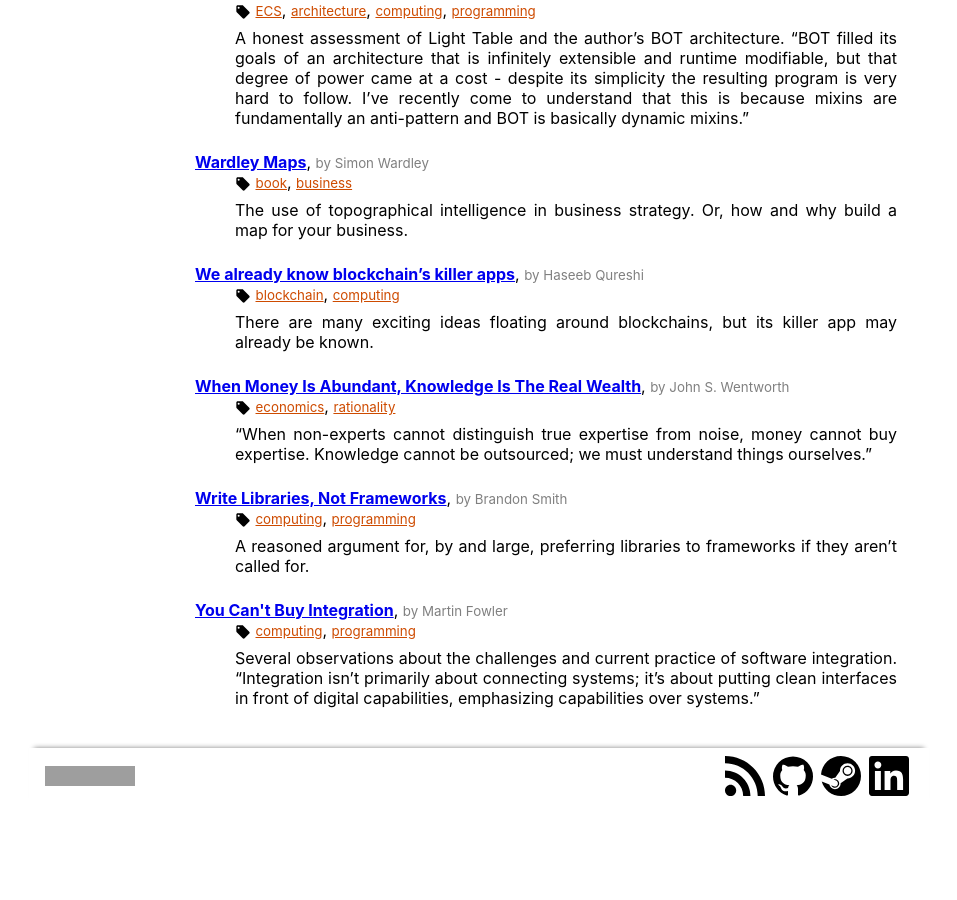
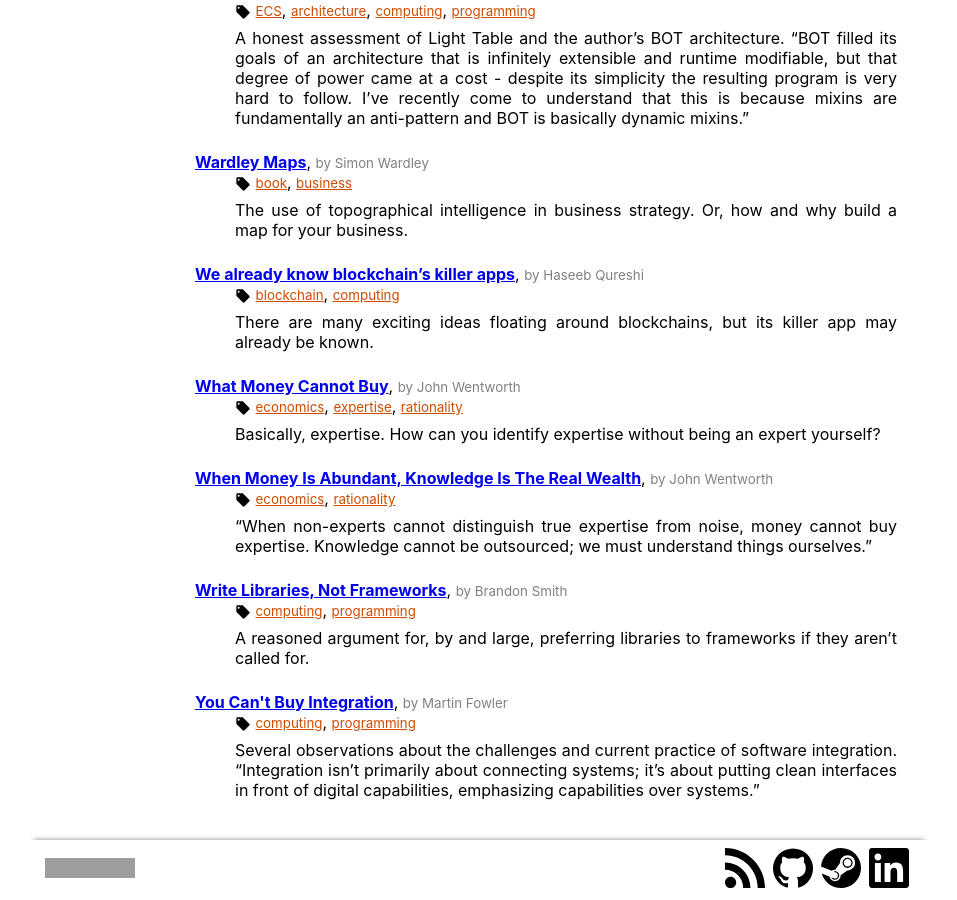
Before and after one commit to hanjos/hanjos.github.io, a Jekyll site: the page built from bookmarks.md, in a window 1280 px wide and 900 px high, scrolled down 10085 px. Shown: the whole window, without its empty margins (161-1118 px from the left). Built offline with Jekyll 4.4.1, drawn with Linux system fonts in a browser that asks for light colours; before the commit the page ends 10893 px from its top, so only the background shows below that; grey boxes are pictures that could not be loaded.

Commit message:
What Money Cannot Buy

```diff
--- a/_data/bookmarks.yml
+++ b/_data/bookmarks.yml
@@ -455,8 +455,13 @@
   authors: Eliezer Yudkowsky
   description: '"Take no pride in your confession that you too are biased; do not glory in your self-awareness of your flaws. This is akin to the principle of not taking pride in confessing your ignorance; for if your ignorance is a source of pride to you, you may become loath to relinquish your ignorance when evidence comes knocking."'
   tags: ['rationality']
+- url: https://www.lesswrong.com/posts/YABJKJ3v97k9sbxwg/what-money-cannot-buy
+  title: What Money Cannot Buy
+  authors: John Wentworth
+  description: Basically, expertise. How can you identify expertise without being an expert yourself?
+  tags: ['economics', 'expertise', 'rationality']
 - url: https://www.lesswrong.com/posts/wEebEiPpEwjYvnyqq/when-money-is-abundant-knowledge-is-the-real-wealth
   title: When Money Is Abundant, Knowledge Is The Real Wealth
-  authors: John S. Wentworth
+  authors: John Wentworth
   description: '"When non-experts cannot distinguish true expertise from noise, money cannot buy expertise. Knowledge cannot be outsourced; we must understand things ourselves."'
   tags: ['economics', 'rationality']
```
